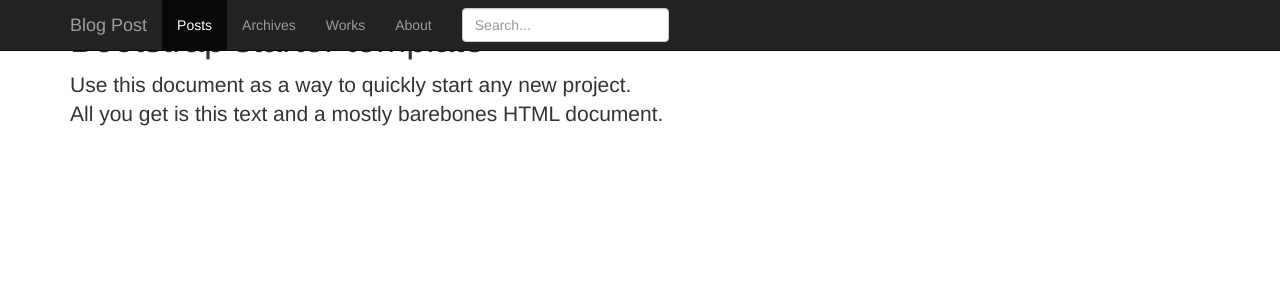
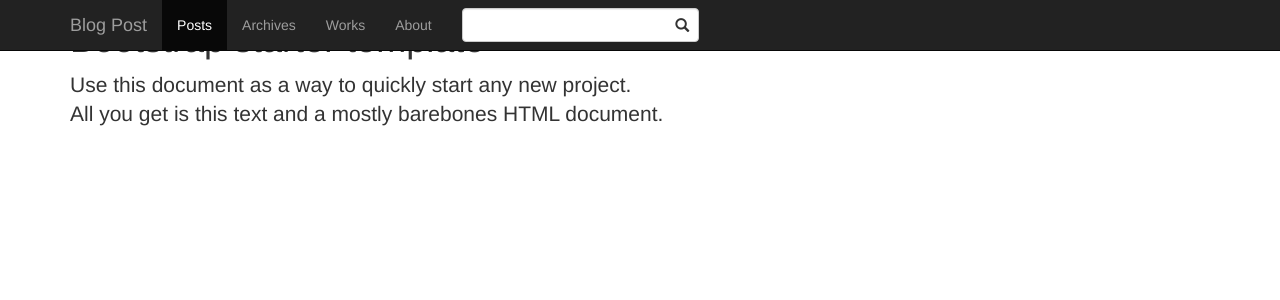
Before and after one commit to knowater521/io, a Django app: page / in a window 1280 px wide. Shown: the top 300 px of the page. Run offline with Django 3.2, Linux system fonts and the light colour scheme; data that the repository does not hold is empty; some libraries are stand-ins or nearby versions.

Commit message:
modify search box.
Signed-off-by: xus <xushvai@gmail.com>

```diff
--- a/templates/base.html
+++ b/templates/base.html
@@ -15,6 +15,7 @@
 
     <!-- Bootstrap core CSS -->
     <link href="../static/css/bootstrap.min.css" rel="stylesheet">
+    <link href="../static/css/search.css" rel="stylesheet">
 
     <!-- Custom styles for this template -->
     <link href="starter-template.css" rel="stylesheet">
@@ -62,8 +63,12 @@
                         <a href="{% url 'about' %}"> About</a>
                     </li>
 
-	            <form class="navbar-form navbar-right">
-                        <input type="text" class="form-control col-lg-8" placeholder="Search...">
+	            <form action="" class="navbar-form navbar-right search-form">
+                        <div class="form-group has-feedback">
+            		    <label for="search" class="sr-only">Search</label>
+            		    <input type="text" class="form-control" name="search" id="search" placeholder="">
+              		    <span class="glyphicon glyphicon-search form-control-feedback"></span>
+            	        </div>
                     </form>
 
                 </ul>
```
